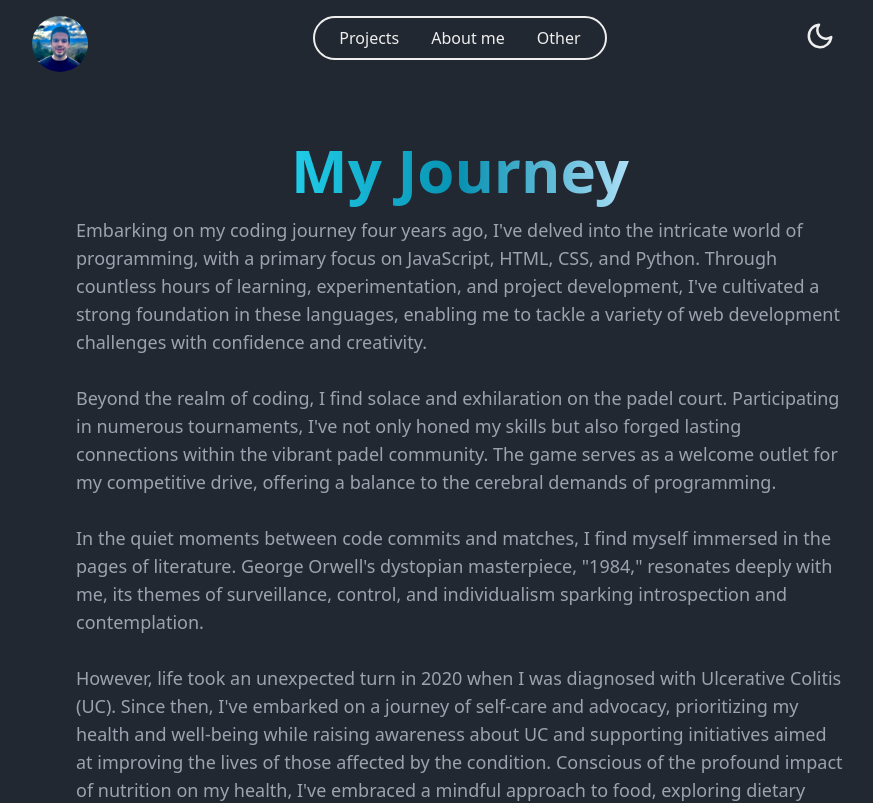
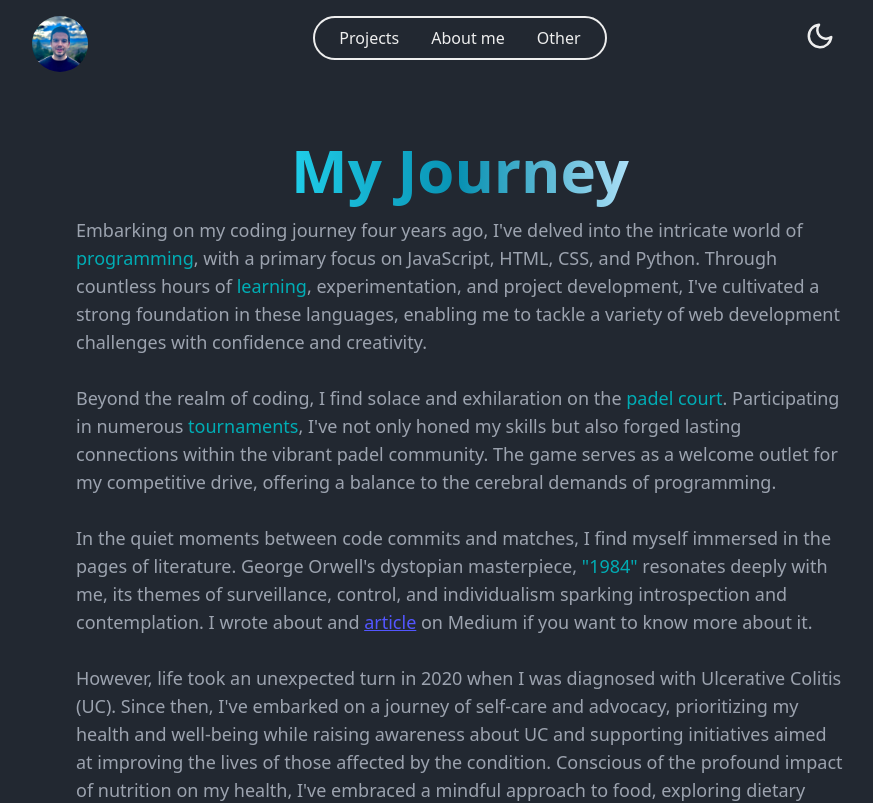
Before and after one commit to davidtc8/another_silly_porfolio_why_not, a React (Vite) app in the folder client/: page /my_journey in a window 1280 px wide. Shown: the top 803 px of the page, without its empty margins (180-1053 px from the left). Built offline with nearby package versions, Linux system fonts and the light colour scheme.

Commit message:
Added images for MyJourney Section

```diff
--- a/client/src/components/MyJouney/MyJourney.jsx
+++ b/client/src/components/MyJouney/MyJourney.jsx
@@ -1,4 +1,9 @@
 import PopupImage from '../HelpfulFunctions/PopupImage'
+import SimplyMe from '../../assets/simply_me.jpeg'
+import MeProgramming from '../../assets/me_programming.jpeg'
+import PadelCourt from '../../assets/padel_court.jpeg'
+import MePadel from '../../assets/padel.jpeg'
+import Book1984 from '../../assets/1984.jpeg'
 import './myJourneyStyling.css'
 
 export default function MyJourney() {
@@ -12,19 +17,19 @@ export default function MyJourney() {
                 </div>
                 <span className='project_description_section text-gray-400 text-lg font-normal'>
                     <p className='first_about_me_projects_p'>
-                    Embarking on my coding journey four years ago, I've delved into the intricate world of programming, with a primary focus on JavaScript,
-                    HTML, CSS, and Python. Through countless hours of learning, experimentation, and project development, I've cultivated a strong
+                    Embarking on my coding journey four years ago, I've delved into the intricate world of <PopupImage imageUrl={MeProgramming}>programming</PopupImage>, with a primary focus on JavaScript,
+                    HTML, CSS, and Python. Through countless hours of <PopupImage imageUrl={SimplyMe}>learning</PopupImage>, experimentation, and project development, I've cultivated a strong
                     foundation in these languages, enabling me to tackle a variety of web development challenges with confidence and creativity.
                     <br />
                     <br />
-                    Beyond the realm of coding, I find solace and exhilaration on the padel court. Participating in numerous tournaments,
+                    Beyond the realm of coding, I find solace and exhilaration on the <PopupImage imageUrl={PadelCourt}>padel court</PopupImage>. Participating in numerous <PopupImage imageUrl={MePadel}>tournaments</PopupImage>,
                     I've not only honed my skills but also forged lasting connections within the vibrant padel community. The game serves
                     as a welcome outlet for my competitive drive, offering a balance to the cerebral demands of programming.
                     <br />
                     <br />
                     In the quiet moments between code commits and matches, I find myself immersed in the pages of literature. George Orwell's
-                    dystopian masterpiece, "1984," resonates deeply with me, its themes of surveillance, control, and individualism sparking
-                    introspection and contemplation.
+                    dystopian masterpiece, <PopupImage imageUrl={Book1984}>"1984"</PopupImage> resonates deeply with me, its themes of surveillance, control, and individualism sparking
+                    introspection and contemplation. I wrote about and <a className='my_a' href="https://medium.com/life-tips/why-read-1984-from-george-orwell-in-the-age-of-social-media-ce65294880b5" target='_blank'>article</a> on Medium if you want to know more about it.
                     <br />
                     <br />
                     However, life took an unexpected turn in 2020 when I was diagnosed with Ulcerative Colitis (UC). Since then, I've embarked on a
```
